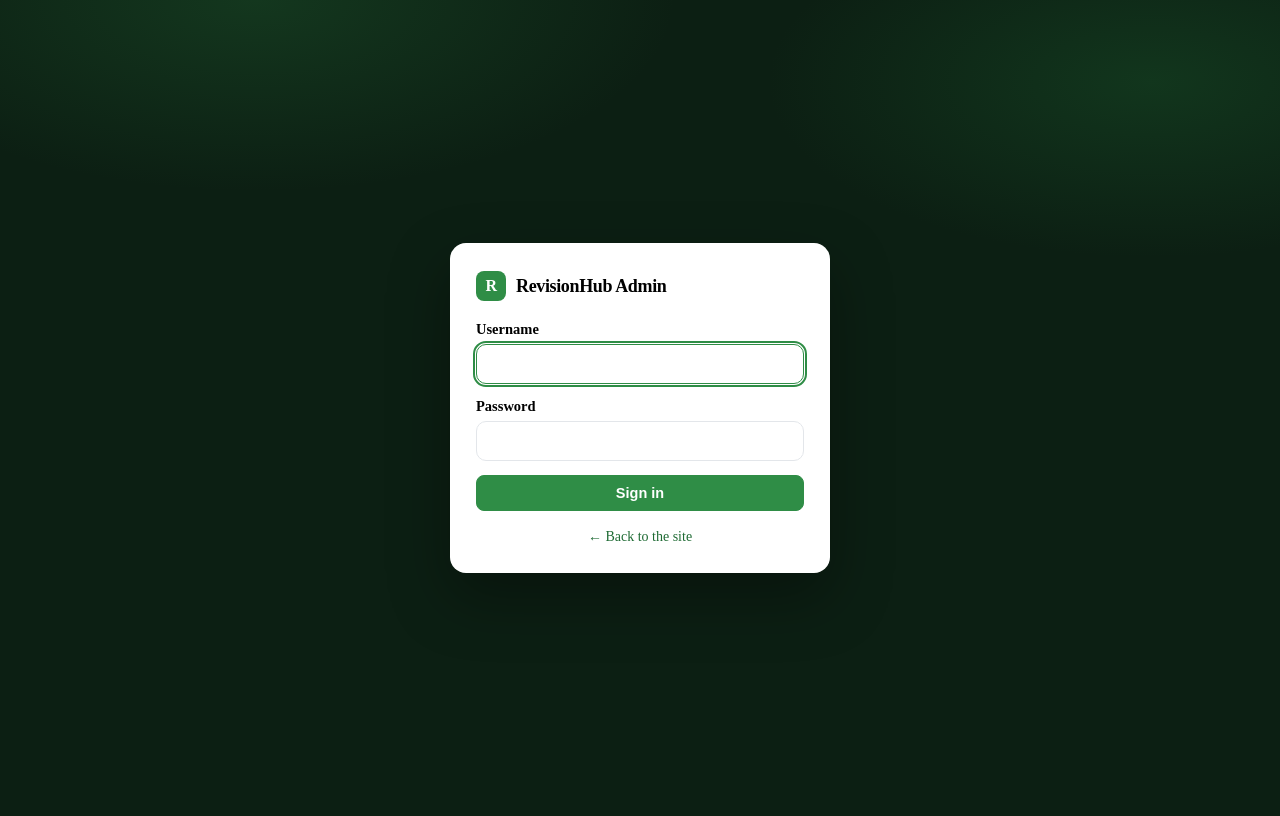
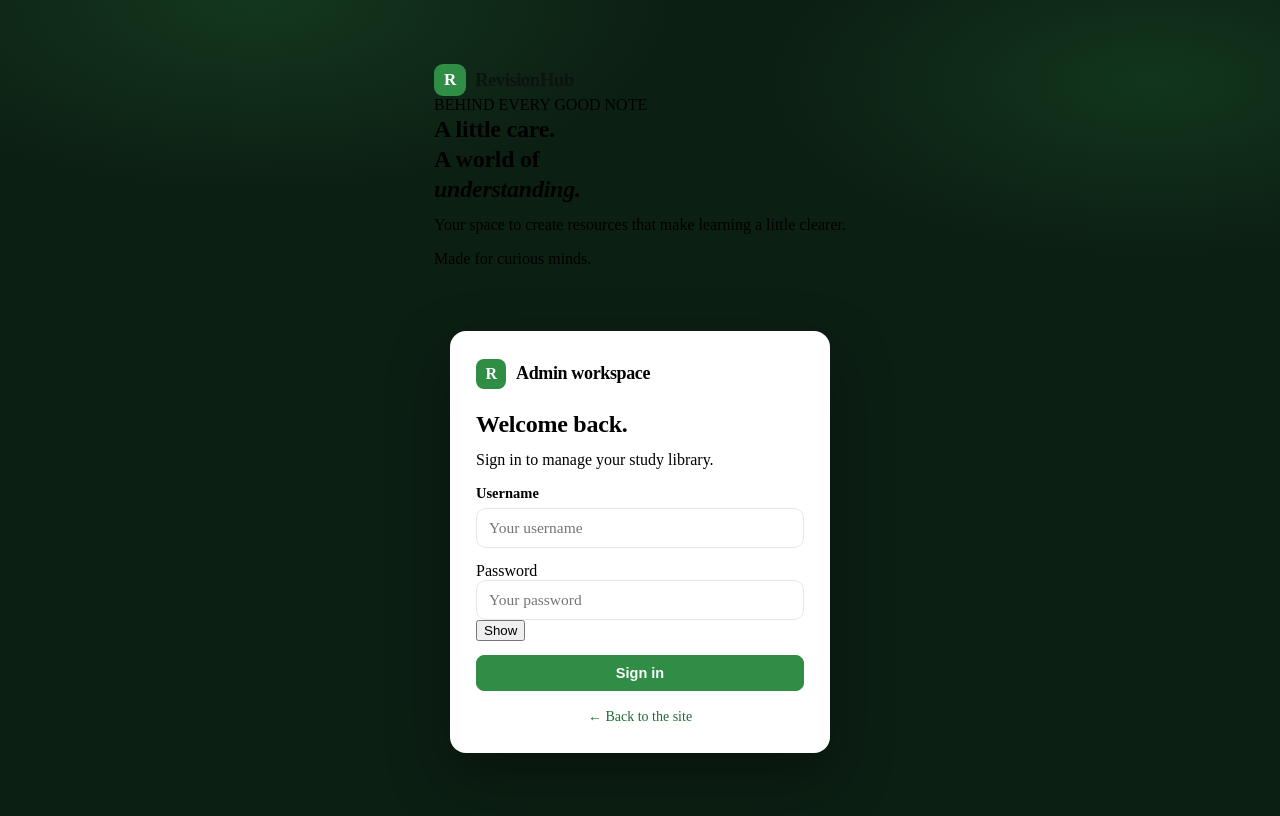
Before and after one commit to 1772hojaz/answered, a PHP site: page /manage-8f3ffdb330600372/login.php in a window 1280 px wide. Run offline with PHP 8.4, Linux system fonts and the light colour scheme.

Commit message:
Refresh the administrator sign in experience

```diff
--- a/htdocs/manage-8f3ffdb330600372/login.php
+++ b/htdocs/manage-8f3ffdb330600372/login.php
@@ -65,39 +65,47 @@ function admin_login_page(string $error, string $username, string $redirect): vo
 <meta name="viewport" content="width=device-width, initial-scale=1">
 <meta name="robots" content="noindex, nofollow">
 <title>Admin Login · <?= e($appName) ?></title>
-<link rel="stylesheet" href="<?= e(asset('assets/css/app.css')) ?>">
-<link rel="stylesheet" href="<?= e(asset('assets/css/admin.css')) ?>">
+<link rel="stylesheet" href="<?= e(asset('assets/css/app.css')) ?>?v=20261116">
+<link rel="stylesheet" href="<?= e(asset('assets/css/admin.css')) ?>?v=20261117">
 </head>
 <body class="admin-login-body">
+  <aside class="login-intro" aria-label="Welcome">
+    <a class="gfg-logo" href="<?= e(url('/')) ?>"><span class="gfg-logo-mark" aria-hidden="true"><?= e(mb_strtoupper(mb_substr($appName, 0, 1, 'UTF-8'), 'UTF-8')) ?></span><span class="gfg-logo-text"><?= e($appName) ?></span></a>
+    <div><span class="eyebrow">BEHIND EVERY GOOD NOTE</span><h1>A little care.<br>A world of<br><em>understanding.</em></h1><p>Your space to create resources that make learning a little clearer.</p></div>
+    <span class="login-intro-foot">Made for curious minds.</span>
+  </aside>
   <main class="admin-login-card">
     <div class="admin-login-brand">
-      <span class="brand-mark" aria-hidden="true">R</span>
-      <span><?= e($appName) ?> Admin</span>
+      <span class="brand-mark" aria-hidden="true"><?= e(mb_strtoupper(mb_substr($appName, 0, 1, 'UTF-8'), 'UTF-8')) ?></span>
+      <span>Admin workspace</span>
     </div>
+    <h2>Welcome back.</h2>
+    <p class="login-description">Sign in to manage your study library.</p>
 
     <?php if ($error !== ''): ?>
-      <div class="flash flash-error"><?= e($error) ?></div>
+      <div class="flash flash-error" role="alert"><?= e($error) ?></div>
     <?php endif; ?>
 
-    <form method="post" action="<?= e(admin_url('login.php')) ?>" autocomplete="off">
+    <form method="post" action="<?= e(admin_url('login.php')) ?>">
       <?= csrf_field() ?>
       <input type="hidden" name="redirect" value="<?= e($redirect) ?>">
 
       <label class="field">
         <span>Username</span>
-        <input type="text" name="username" value="<?= e($username) ?>" required autofocus maxlength="60">
+        <input type="text" name="username" value="<?= e($username) ?>" required autocomplete="username" maxlength="60" placeholder="Your username">
       </label>
 
-      <label class="field">
-        <span>Password</span>
-        <input type="password" name="password" required maxlength="255">
-      </label>
+      <div class="field">
+        <label for="admin-password">Password</label>
+        <span class="password-control"><input id="admin-password" type="password" name="password" required autocomplete="current-password" maxlength="255" placeholder="Your password"><button type="button" data-password-toggle aria-controls="admin-password" aria-pressed="false">Show</button></span>
+      </div>
 
       <button type="submit" class="btn btn-primary btn-block">Sign in</button>
     </form>
 
     <p class="admin-login-foot"><a href="<?= e(url('/')) ?>">&larr; Back to the site</a></p>
   </main>
+<script src="<?= e(asset('assets/js/admin.js')) ?>?v=20261117"></script>
 </body>
 </html><?php
 }
```
